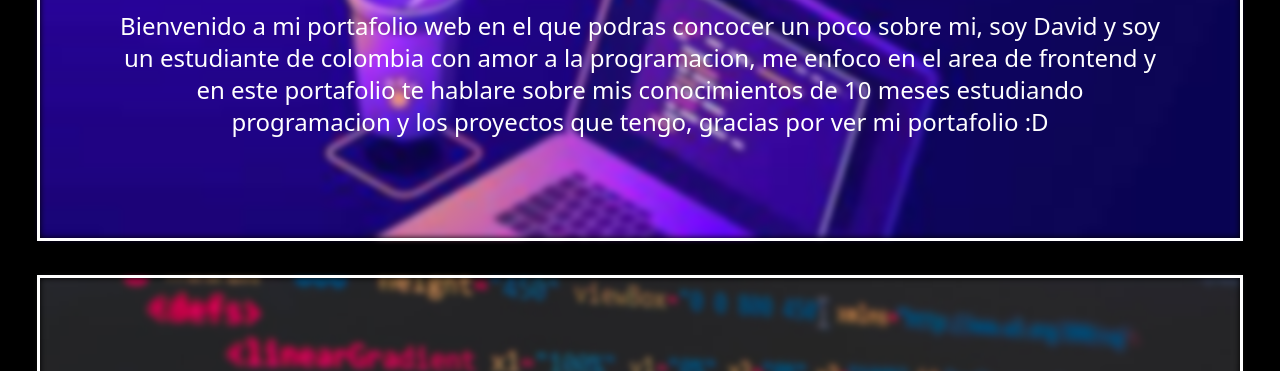
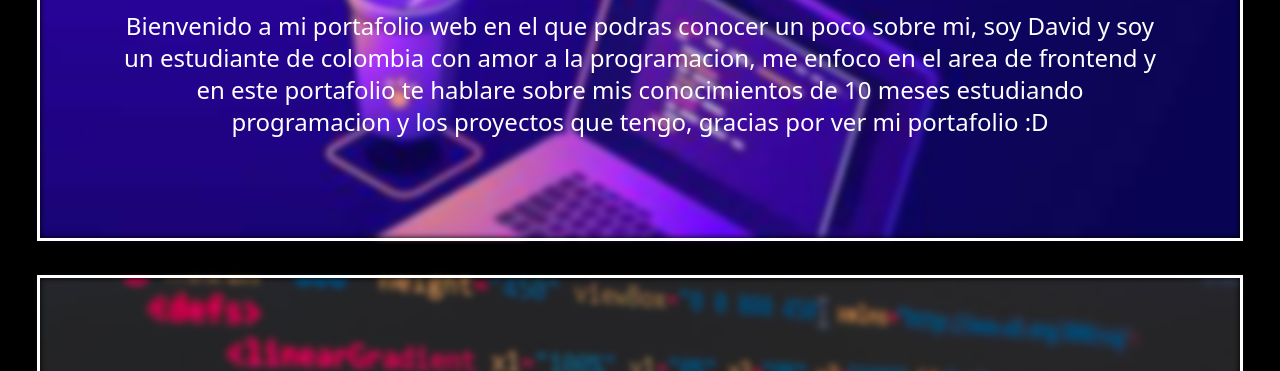
Before and after one commit to MerchanDavid2005/Portafolio.github.io, a website: page index.html in a window 1280 px wide. Shown: the part 346-717 px from the top of the page. Drawn offline with Linux system fonts and the light colour scheme.

Commit message:
Update index.html

```diff
--- a/index.html
+++ b/index.html
@@ -71,7 +71,7 @@
                 <p class="
                     sm:text-2xl
                     text-lg
-                    my-5">Bienvenido a mi portafolio web en el que podras concocer un poco sobre mi, soy David y soy un estudiante de colombia con amor a la programacion, me enfoco en el area de frontend y en este portafolio te hablare sobre mis conocimientos de 10 meses estudiando programacion y los proyectos que tengo, gracias por ver mi portafolio :D </p>
+                    my-5">Bienvenido a mi portafolio web en el que podras conocer un poco sobre mi, soy David y soy un estudiante de colombia con amor a la programacion, me enfoco en el area de frontend y en este portafolio te hablare sobre mis conocimientos de 10 meses estudiando programacion y los proyectos que tengo, gracias por ver mi portafolio :D </p>
 
             </article>
 
```
